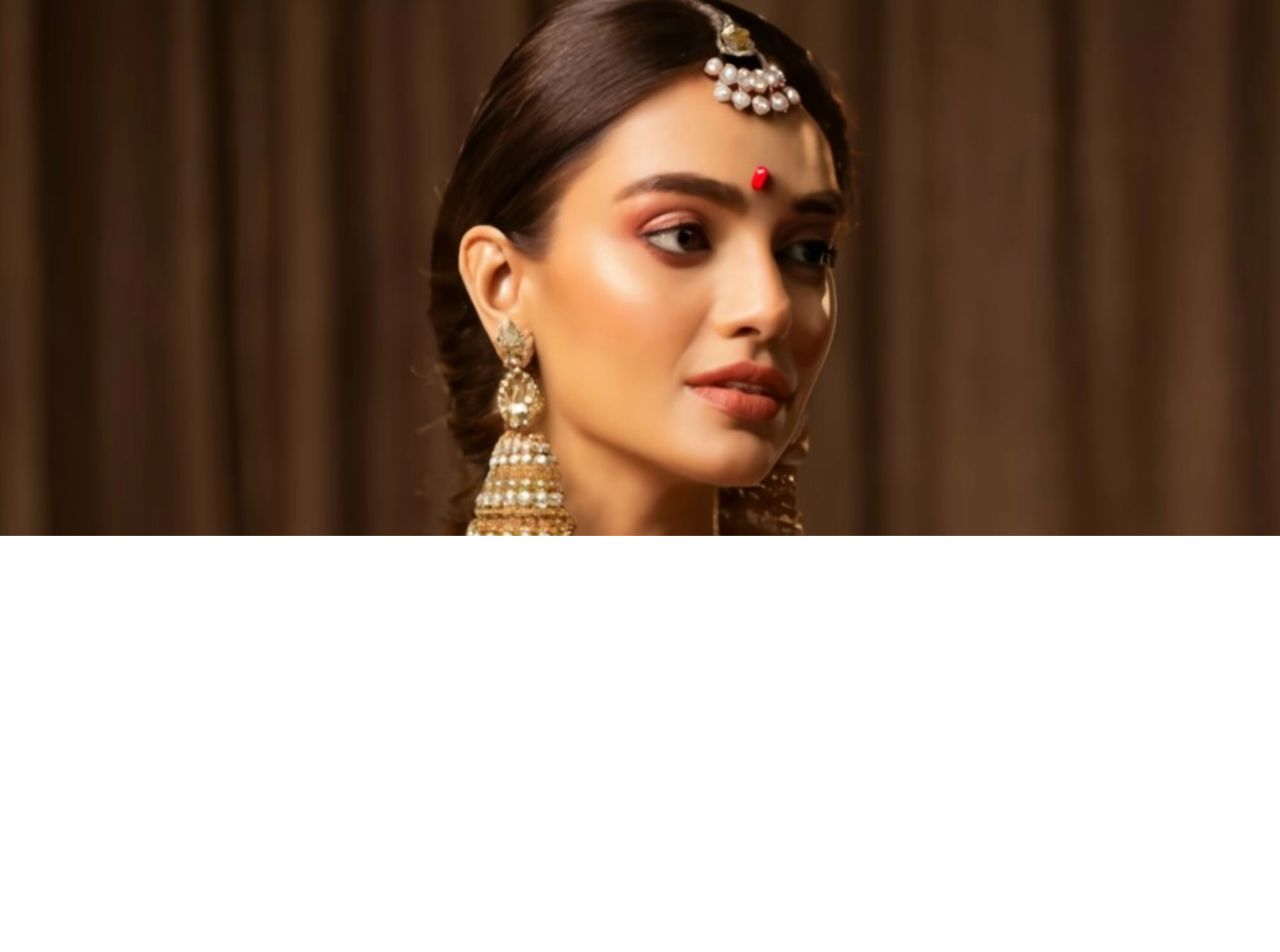
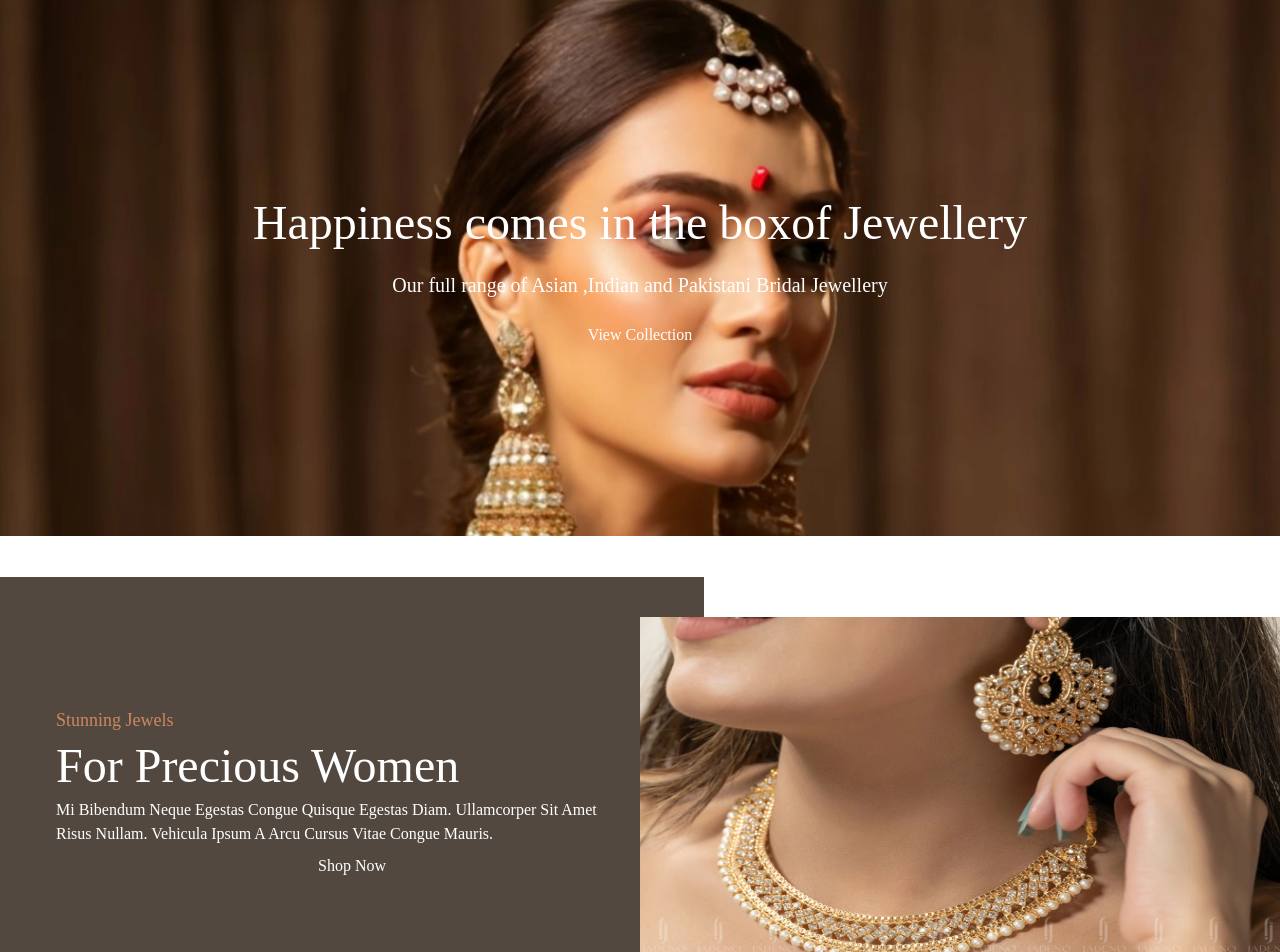
Before and after one commit to MuhammadDaniyal/frontend-landing-page, a React (Create React App) app: page / in a window 1280 px wide. Shown: the part 175-1127 px from the top of the page. Before the commit the page ends 800 px from the top, so only its background shows below. Built offline with nearby package versions, Linux system fonts and the light colour scheme.

Commit message:
create banner and herosection

```diff
--- a/src/components/Home/HeroSection.jsx
+++ /dev/null
@@ -1,49 +0,0 @@
-import React from "react";
-import carousel1 from "../../assets/images/carousel/carousel-1.png";
-import carousel2 from "../../assets/images/carousel/carousel-2.png";
-
-const HeroSection = () => {
-  return (
-    <div
-      id="carouselExampleAutoplaying"
-      className="carousel slide h-[76vh]"
-      data-bs-ride="carousel"
-    >
-      <div className="carousel-indicators">
-        <button
-          type="button"
-          data-bs-target="#carouselExampleAutoplaying"
-          data-bs-slide-to="0"
-          className="active"
-          aria-current="true"
-          aria-label="Slide 1"
-        ></button>
-        <button
-          type="button"
-          data-bs-target="#carouselExampleAutoplaying"
-          data-bs-slide-to="1"
-          aria-label="Slide 2"
-        ></button>
-        <button
-          type="button"
-          data-bs-target="#carouselExampleAutoplaying"
-          data-bs-slide-to="2"
-          aria-label="Slide 3"
-        ></button>
-      </div>
-      <div className="carousel-inner h-full">
-        <div className="carousel-item active">
-          <img src={carousel1} className="d-block" alt="carousel1" />
-        </div>
-        <div className="carousel-item">
-          <img src={carousel2} className="d-block w-100" alt="carousel2" />
-        </div>
-        <div className="carousel-item">
-          <img src={carousel1} className="d-block w-100" alt="carousel3" />
-        </div>
-      </div>
-    </div>
-  );
-};
-
-export default HeroSection;
--- /dev/null
+++ b/src/components/Home/banner/BannerSection.jsx
@@ -0,0 +1,23 @@
+import React from "react";
+import banner1 from "../../../assets/images/banner/banner-1.png";
+
+const BannerSection = () => {
+  return (
+    <section className="relative w-full max-h-[430px] flex ">
+      <div className=" absolute w-[55%] h-[430px] bg-[#53483F] flex flex-col justify-center gap-2 px-14 text-white">
+        <span className=" text-[#CD885F] text-lg">Stunning Jewels</span>
+        <h3 className="text-5xl">For Precious Women</h3>
+        <p className=" text-base w-[96%]">
+          Mi Bibendum Neque Egestas Congue Quisque Egestas Diam. Ullamcorper Sit
+          Amet Risus Nullam. Vehicula Ipsum A Arcu Cursus Vitae Congue Mauris.
+        </p>
+        <button>Shop Now</button>
+      </div>
+      <div className=" absolute w-1/2 h-[350px] right-0 top-10 flex ">
+        <img src={banner1} alt="banner1" className="w-full" />
+      </div>
+    </section>
+  );
+};
+
+export default BannerSection;
--- /dev/null
+++ b/src/components/Home/main/HeroSection.jsx
@@ -0,0 +1,81 @@
+import React from "react";
+import carousel1 from "../../../assets/images/carousel/carousel-1.png";
+import carousel2 from "../../../assets/images/carousel/carousel-2.png";
+
+const HeroSection = () => {
+  return (
+    <div
+      id="carouselExampleAutoplaying"
+      className="carousel slide h-[76vh]"
+      data-bs-ride="carousel"
+    >
+      <div className="carousel-indicators gap-2">
+        <button
+          type="button"
+          data-bs-target="#carouselExampleAutoplaying"
+          data-bs-slide-to="0"
+          className="active rounded-[50%]"
+          aria-current="true"
+          aria-label="Slide 1"
+          style={{ width: "10px", height: "10px" }}
+        ></button>
+        <button
+          type="button"
+          data-bs-target="#carouselExampleAutoplaying"
+          data-bs-slide-to="1"
+          aria-label="Slide 2"
+          className=" rounded-[50%]"
+          style={{ width: "10px", height: "10px" }}
+        ></button>
+        <button
+          type="button"
+          data-bs-target="#carouselExampleAutoplaying"
+          data-bs-slide-to="2"
+          aria-label="Slide 3"
+          className="rounded-[50%]"
+          style={{ width: "10px", height: "10px" }}
+        ></button>
+      </div>
+      <div className="carousel-inner h-full">
+        <div className="carousel-item active relative h-full">
+          <img src={carousel1} className=" absolute" alt="carousel1" />
+          <div className=" relative flex flex-col gap-4 justify-center items-center text-white h-full">
+            <h2 className=" text-5xl font-medium">
+              Happiness comes in the boxof Jewellery
+            </h2>
+            <p className=" text-xl font-extralight">
+              Our full range of Asian ,Indian and Pakistani Bridal Jewellery
+            </p>
+            <button>View Collection</button>
+          </div>
+        </div>
+        <div className="carousel-item relative h-full">
+          <img src={carousel2} className=" absolute" alt="carousel1" />
+          <div className=" relative flex flex-col gap-4 justify-center items-center text-white h-full">
+            <h2 className=" text-5xl font-medium">
+              Happiness comes in the boxof Jewellery
+            </h2>
+            <p className=" text-xl font-extralight">
+              Our full range of Asian ,Indian and Pakistani Bridal Jewellery
+            </p>
+            <button>View Collection</button>
+          </div>
+        </div>
+        <div className="carousel-item relative h-full">
+          <img src={carousel1} className=" absolute" alt="carousel1" />
+          <div className=" relative flex flex-col gap-4 justify-center items-center text-white h-full">
+            <h2 className=" text-5xl font-medium">
+              Happiness comes in the boxof Jewellery
+            </h2>
+            <p className=" text-xl font-extralight">
+              Our full range of Asian ,Indian and Pakistani Bridal Jewellery
+            </p>
+            <button>View Collection</button>
+          </div>
+        </div>
+      </div>
+    </div>
+  );
+};
+
+export default HeroSection;
--- a/src/index.css
+++ b/src/index.css
@@ -1,3 +1,7 @@
 @tailwind base;
 @tailwind components;
 @tailwind utilities;
+
+body {
+  font-family: "Times New Roman", Times, serif;
+}
--- a/src/pages/Home/index.js
+++ b/src/pages/Home/index.js
@@ -1,12 +1,14 @@
 import React from "react";
-import HeroSection from "../../components/Home/HeroSection";
+import HeroSection from "../../components/Home/main/HeroSection";
 import Navbar from "../../components/shared/Navbar";
+import BannerSection from "../../components/Home/banner/BannerSection";
 
 const index = () => {
   return (
     <>
       <Navbar />
       <HeroSection />
+      <BannerSection />
     </>
   );
 };
--- a/tailwind.config.js
+++ b/tailwind.config.js
@@ -2,7 +2,12 @@
 module.exports = {
   content: ["./src/**/*.{js,jsx,ts,tsx}"],
   theme: {
-    extend: {},
+    extend: {
+      colors: {
+        primary: "#BD9229",
+        heading: "#4D4D4D",
+      },
+    },
   },
   plugins: [],
 };
```
Also changed, not shown: src/assets/images/banner/banner-1.png (added).
